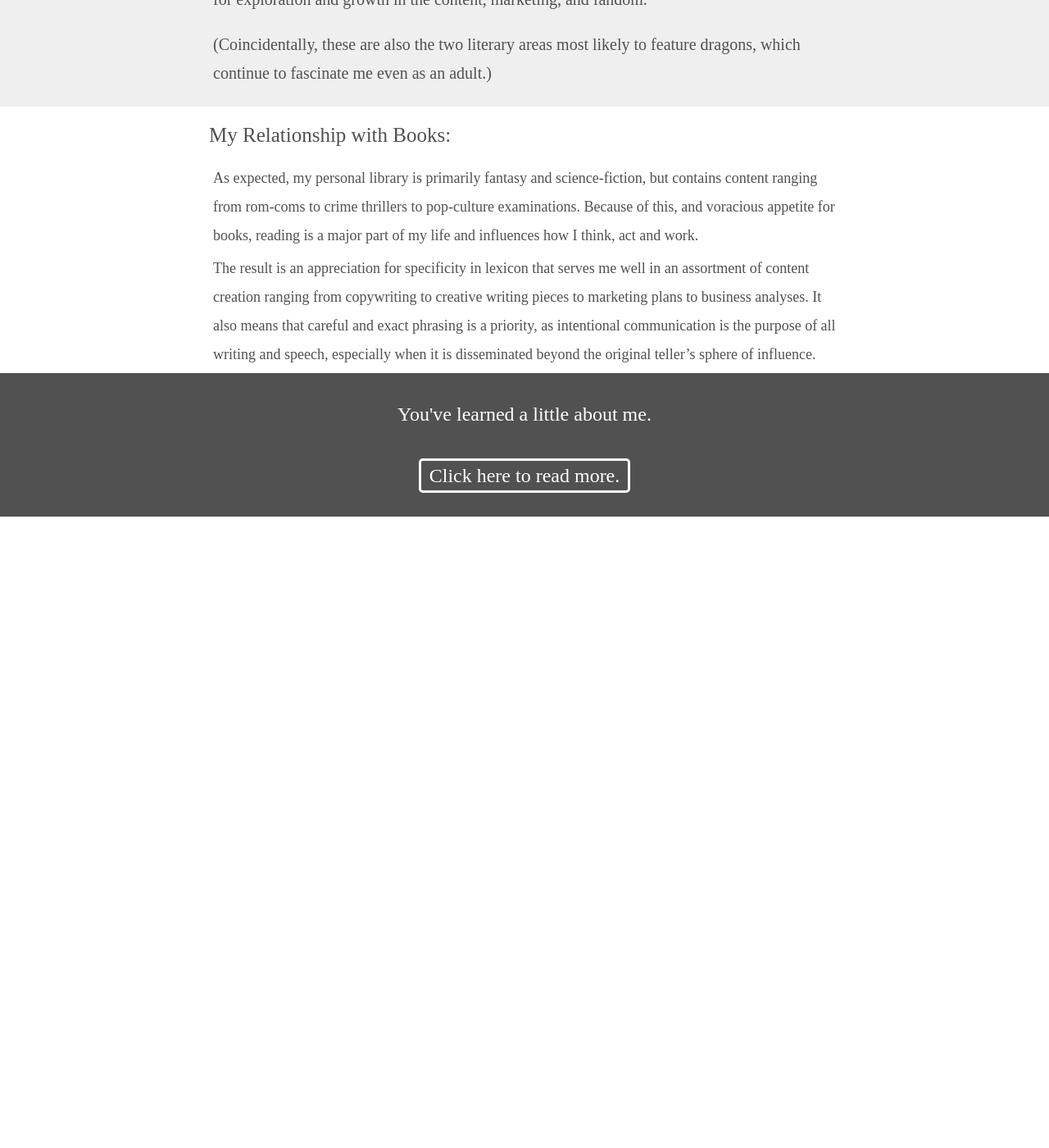
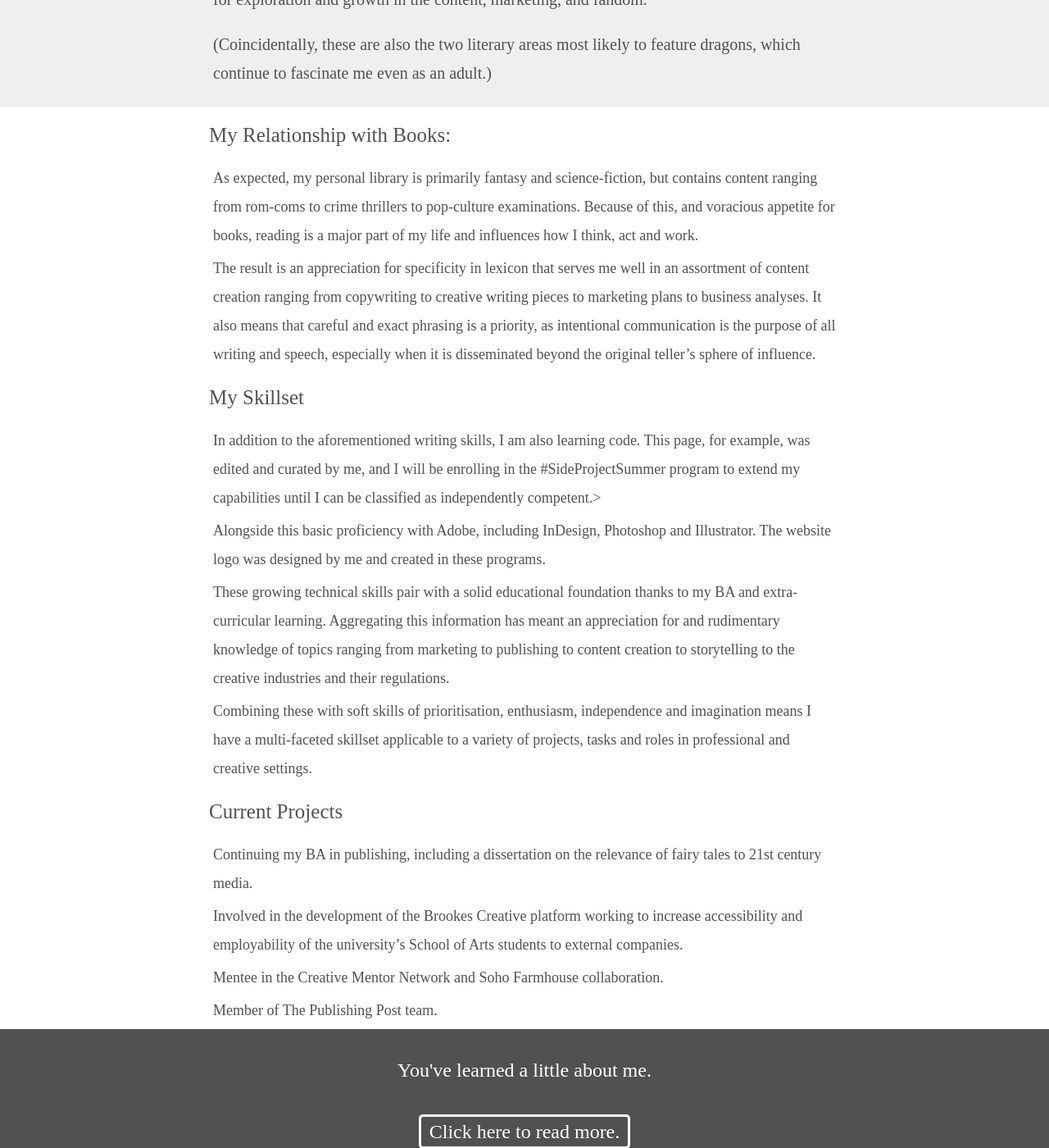
Before and after one commit to DragonLibrary/BookBlog, a Jekyll site: the page aboutme/index.html, which Jekyll copies as it is, in a window 1280 px wide and 1400 px high, scrolled down 1020 px. Shown: the whole window at 82% size. Built offline with Jekyll 4.4.1, drawn with Linux system fonts in a browser that asks for light colours; before the commit the page ends 1650 px from its top, so only the background shows below that.

Commit message:
Update index.html
Added 'My Skillset' and 'Current Projects'.

```diff
--- a/aboutme/index.html
+++ b/aboutme/index.html
@@ -63,6 +63,28 @@
 
 	</div>
 
+<div class="subtitle">
+	<p>My Skillset</p>
+	</div>
+
+<div class="info_text">
+	<p>In addition to the aforementioned writing skills, I am also learning code. This page, for example, was edited and curated by me, and I will be enrolling in the #SideProjectSummer program to extend my capabilities until I can be classified as independently competent.>
+	<p>Alongside this basic proficiency with Adobe, including InDesign, Photoshop and Illustrator. The website logo was designed by me and created in these programs.</p>
+	<p>These growing technical skills pair with a solid educational foundation thanks to my BA and extra-curricular learning. Aggregating this information has meant an appreciation for and rudimentary knowledge of topics ranging from marketing to publishing to content creation to storytelling to the creative industries and their regulations.</p>
+	<p>Combining these with soft skills of prioritisation, enthusiasm, independence and imagination means I have a multi-faceted skillset applicable to a variety of projects, tasks and roles in professional and creative settings.</p>
+</div>
+
+<div class="subtitle">
+	<p>Current Projects</p>
+	</div>
+
+<div class="info_text">
+	<p>Continuing my BA in publishing, including a dissertation on the relevance of fairy tales to 21st century media.</p>
+	<p>Involved in the development of the Brookes Creative platform working to increase accessibility and employability of the university’s School of Arts students to external companies.</p>
+	<p>Mentee in the Creative Mentor Network and Soho Farmhouse collaboration.</p>
+	<p>Member of The Publishing Post team.</p>
+	</div>
+
 </div>
 
 
```
